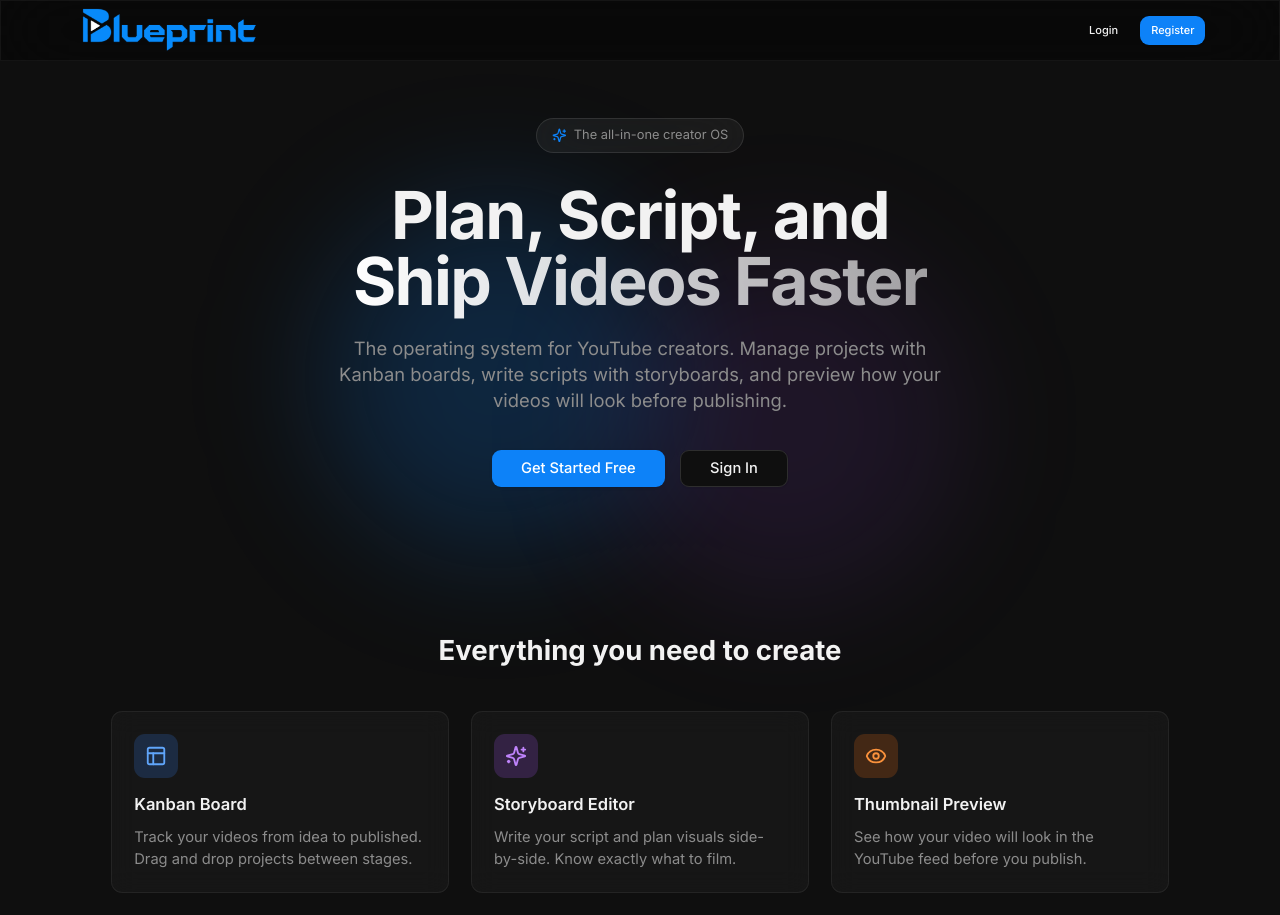
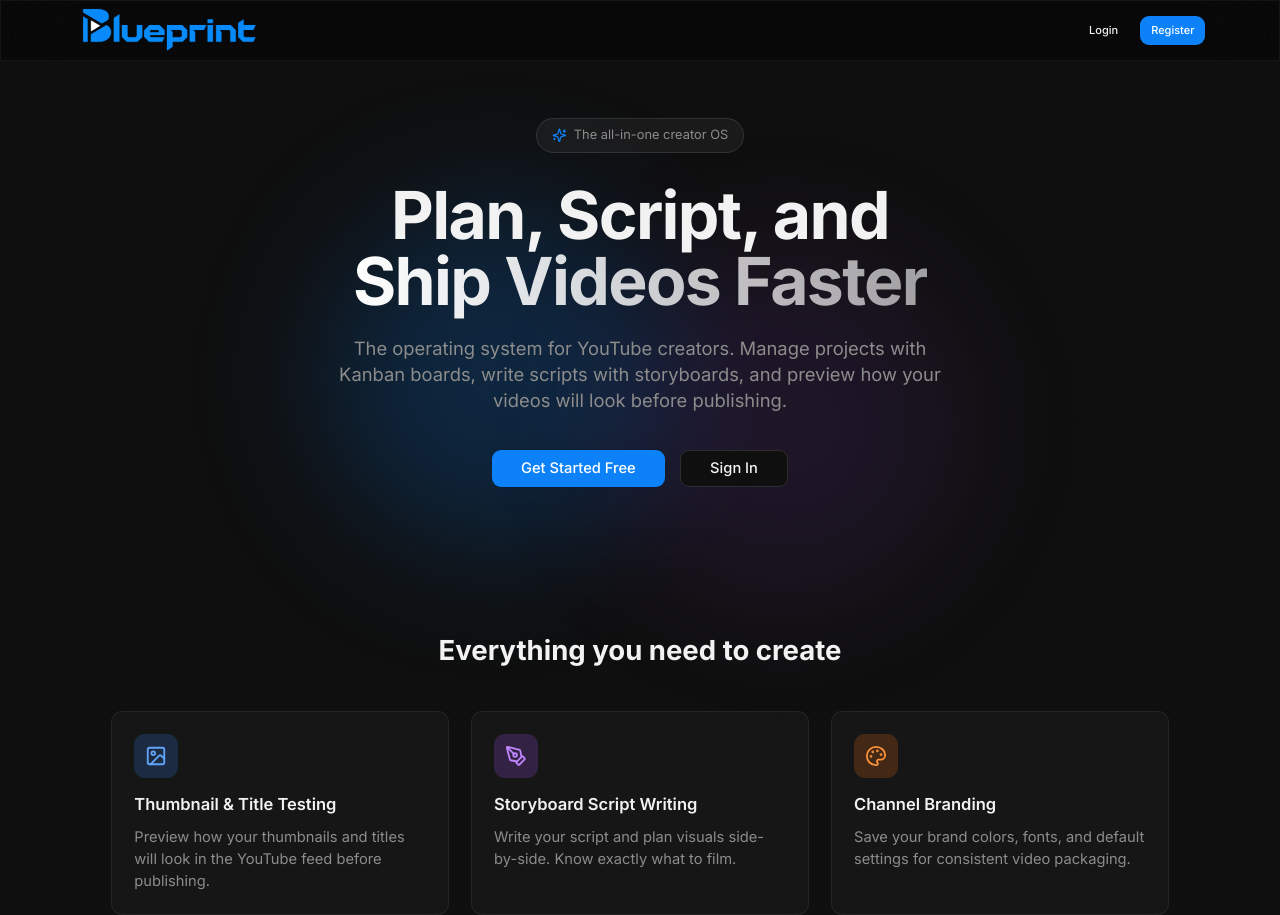
Before and after one commit to DamjanZdr/youtube-project, a Next.js app: page / in a window 1280 px wide. Shown: the top 915 px of the page. Built offline with nearby package versions, Linux system fonts and the light colour scheme; no server answers.

Commit message:
Update landing page features: Thumbnail & Title Testing, Storyboard Script Writing, Channel Branding

```diff
--- a/app/page.tsx
+++ b/app/page.tsx
@@ -3,7 +3,7 @@ import { Button } from "@/components/ui/button";
 import { createClient } from "@/lib/supabase/server";
 import Link from "next/link";
 import { Suspense } from "react";
-import { Sparkles, Layout, Eye, FolderKanban, FileText, Users, LayoutGrid, Shield } from "lucide-react";
+import { Sparkles, Eye, FolderKanban, FileText, Users, LayoutGrid, Shield, Image, PenTool, Palette } from "lucide-react";
 
 // Force dynamic rendering to check auth state
 export const dynamic = 'force-dynamic';
@@ -134,20 +134,20 @@ export default async function Home() {
             {/* Feature Card 1 */}
             <div className="glass-card p-6 hover-lift">
               <div className="w-12 h-12 rounded-xl bg-blue-500/20 flex items-center justify-center mb-4">
-                <Layout className="w-6 h-6 text-blue-400" />
+                <Image className="w-6 h-6 text-blue-400" />
               </div>
-              <h3 className="text-lg font-semibold mb-2">Kanban Board</h3>
+              <h3 className="text-lg font-semibold mb-2">Thumbnail & Title Testing</h3>
               <p className="text-muted-foreground">
-                Track your videos from idea to published. Drag and drop projects between stages.
+                Preview how your thumbnails and titles will look in the YouTube feed before publishing.
               </p>
             </div>
 
             {/* Feature Card 2 */}
             <div className="glass-card p-6 hover-lift">
               <div className="w-12 h-12 rounded-xl bg-purple-500/20 flex items-center justify-center mb-4">
-                <Sparkles className="w-6 h-6 text-purple-400" />
+                <PenTool className="w-6 h-6 text-purple-400" />
               </div>
-              <h3 className="text-lg font-semibold mb-2">Storyboard Editor</h3>
+              <h3 className="text-lg font-semibold mb-2">Storyboard Script Writing</h3>
               <p className="text-muted-foreground">
                 Write your script and plan visuals side-by-side. Know exactly what to film.
               </p>
@@ -156,11 +156,11 @@ export default async function Home() {
             {/* Feature Card 3 */}
             <div className="glass-card p-6 hover-lift">
               <div className="w-12 h-12 rounded-xl bg-orange-500/20 flex items-center justify-center mb-4">
-                <Eye className="w-6 h-6 text-orange-400" />
+                <Palette className="w-6 h-6 text-orange-400" />
               </div>
-              <h3 className="text-lg font-semibold mb-2">Thumbnail Preview</h3>
+              <h3 className="text-lg font-semibold mb-2">Channel Branding</h3>
               <p className="text-muted-foreground">
-                See how your video will look in the YouTube feed before you publish.
+                Save your brand colors, fonts, and default settings for consistent video packaging.
               </p>
             </div>
           </div>
```
